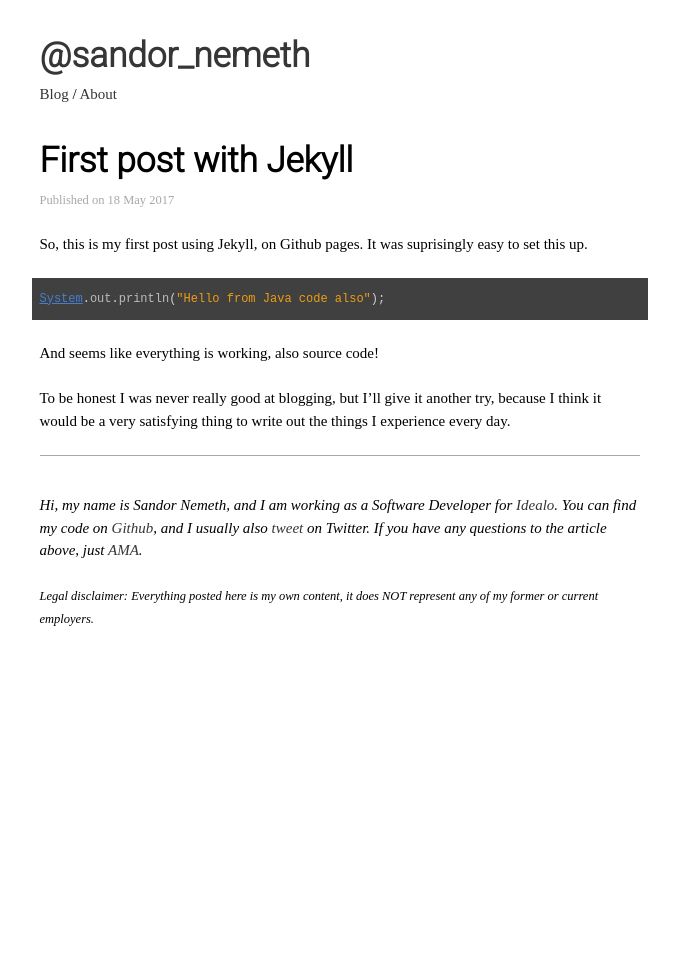
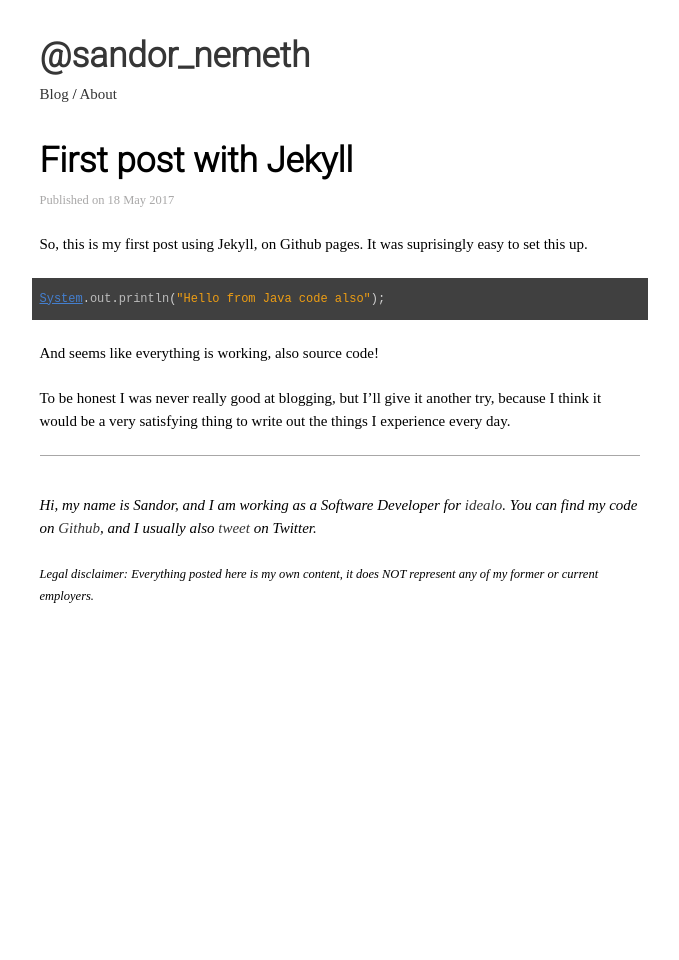
Before and after one commit to sandor-nemeth/sandor-nemeth.github.io, a Jekyll site: the page built from _posts/2017-05-18-first-post-with-jekyll.md, in a window 1280 px wide. Shown: the whole page, without its empty margins (323-1002 px from the left). Built offline with Jekyll 4.4.1, drawn with Linux system fonts in a browser that asks for light colours; some web fonts are replaced.

Commit message:
Update footer and link design

```diff
--- a/_includes/footer.html
+++ b/_includes/footer.html
@@ -1,12 +1,11 @@
 <footer>
     <p>
     <i>
-        Hi, my name is Sandor Nemeth, and I am working as a Software Developer
-        for <a href="https://www.idealo.de">Idealo</a>. You can find my code on
+        Hi, my name is Sandor, and I am working as a Software Developer
+        for <a href="https://www.idealo.de">idealo</a>. You can find my code on
         <a href="{{ site.github.owner_url }}">Github</a>, and I usually also
         <a href="https://twitter.com/sandor_nemeth">tweet</a> on
-        Twitter. If you have any questions to the article above, just
-        <a href="{{ site.github.owner_url }}/ama">AMA</a>.
+        Twitter.
     </i>
     </p>
     <p>
--- a/_sass/_theme.sass
+++ b/_sass/_theme.sass
@@ -83,6 +83,10 @@
     margin: 0
     color: $gray
 
+#post-body
+  a
+    border-bottom: 2px solid $black
+
 // footer
 footer
   border-top: 1px solid $gray
```
